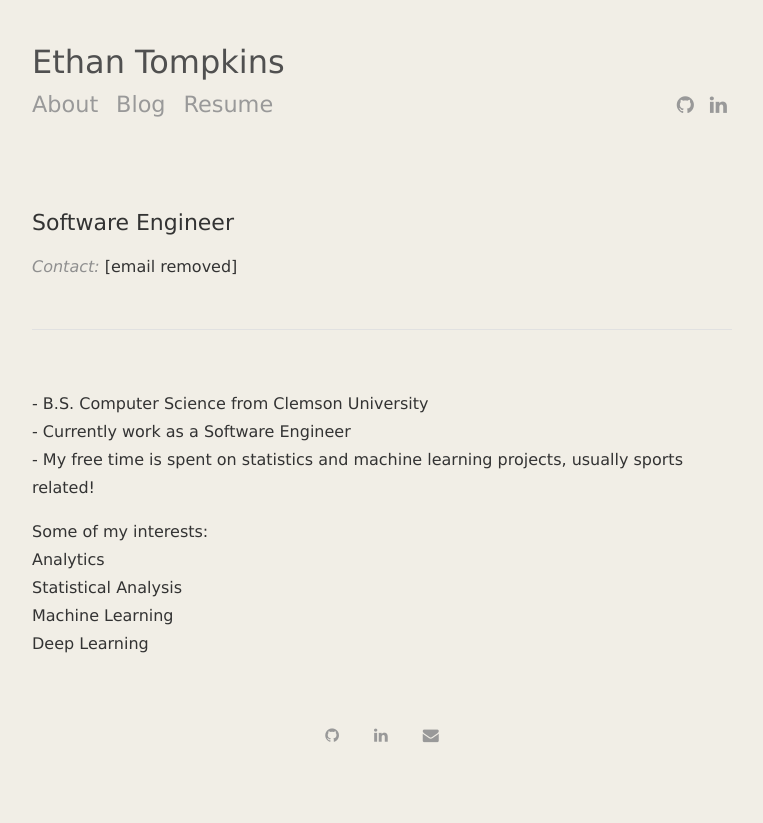
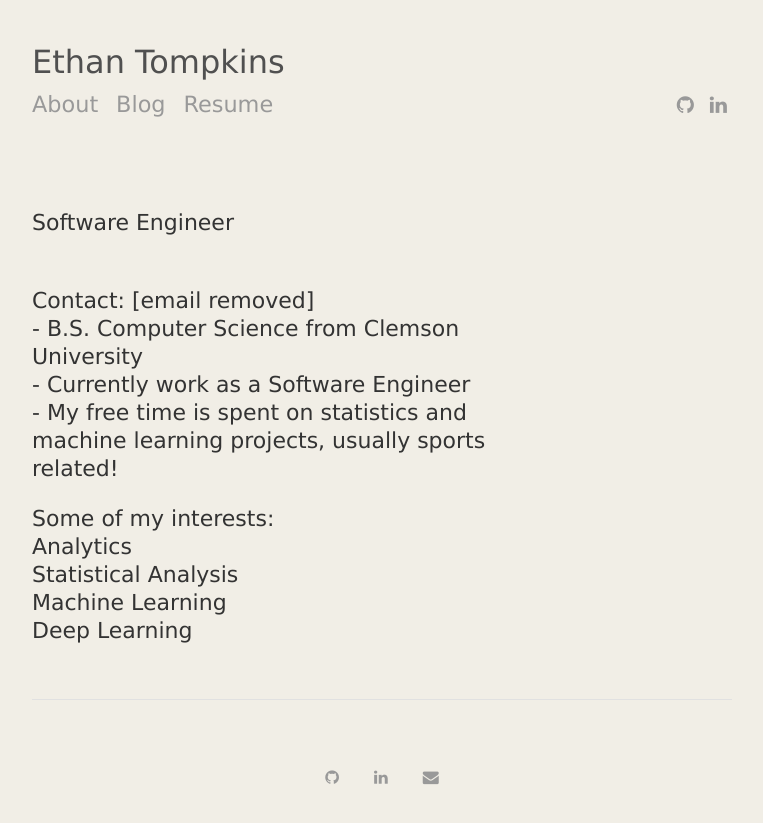
Before and after one commit to ethantompkins/ethantompkins.github.io, a Jekyll site: the page built from index.html, in a window 1280 px wide. Shown: the top 823 px of the page, without its empty margins (258-1021 px from the left). Built offline with Jekyll 4.4.1, drawn with Linux system fonts in a browser that asks for light colours; nearby versions of some CDN libraries; the list of posts is cut into pages by our own code.

Commit message:
index changes

```diff
--- a/css/main.css
+++ b/css/main.css
@@ -228,10 +228,6 @@ blockquote p {
   font-family: Verdana, sans-serif;
   font-size: 22px;
   font-weight: 300;
-}
-
-.contact {
-  font-size: 16px;
 }
 
 /*
--- a/index.html
+++ b/index.html
@@ -9,14 +9,8 @@ title: About
 	<br>
         <div class="titles">
             Software Engineer
-	    <p class="contact"><i class="muted">Contact:</i> [email removed]</p>
-	</div>
-    </div>
-</div>
-
-<hr>
-
         <p>
+            <br>Contact: [email removed]
             <br>- B.S. Computer Science from Clemson University
             <br>- Currently work as a Software Engineer
             <br>- My free time is spent on statistics and machine learning projects, usually sports related!
@@ -28,3 +22,8 @@ title: About
             <br> Machine Learning
             <br> Deep Learning
         </p>
+	</div>
+    </div>
+</div>
+
+<hr>
```
Lines whose indentation alone changed are shown as unchanged.
